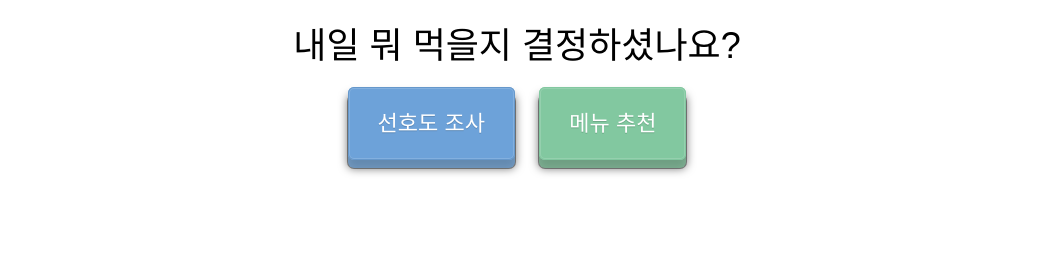
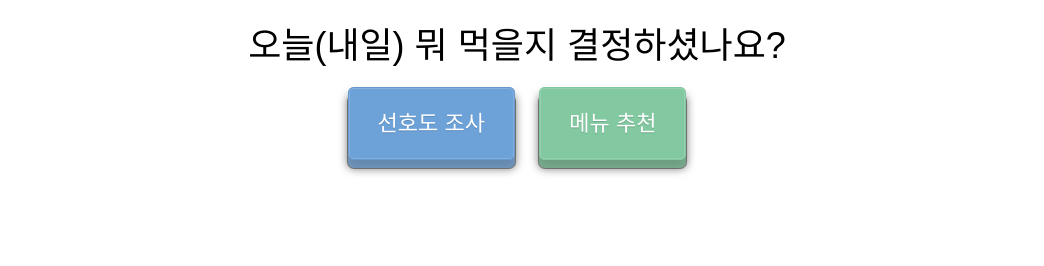
Before and after one commit to KORjunseok/Challenge-Plan-Project, a website: page public/index.html in a window 1280 px wide. Shown: the part 200-466 px from the top of the page, without its empty margins (123-1167 px from the left). Drawn offline with nearby package versions, Linux system fonts and the light colour scheme; no server answers; a web font is replaced by a local one.

Commit message:
Update index.html

```diff
--- a/public/index.html
+++ b/public/index.html
@@ -328,7 +328,7 @@
     <!-- Featured Section Begin -->
     <section class="featured-spad">
       <div style="margin-bottom: 100px" class="menu-preference-container">
-        <h2 style="color: black; margin-top: 30px">내일 뭐 먹을지 결정하셨나요?</h2>
+        <h2 style="color: black; margin-top: 30px">오늘(내일) 뭐 먹을지 결정하셨나요?</h2>
         <a href="./preference.html" class="mainPreferBtn">선호도 조사</a>
         <a href="menu-subscribe.html" class="mainMenuBtn">메뉴 추천</a>
       </div>
```
